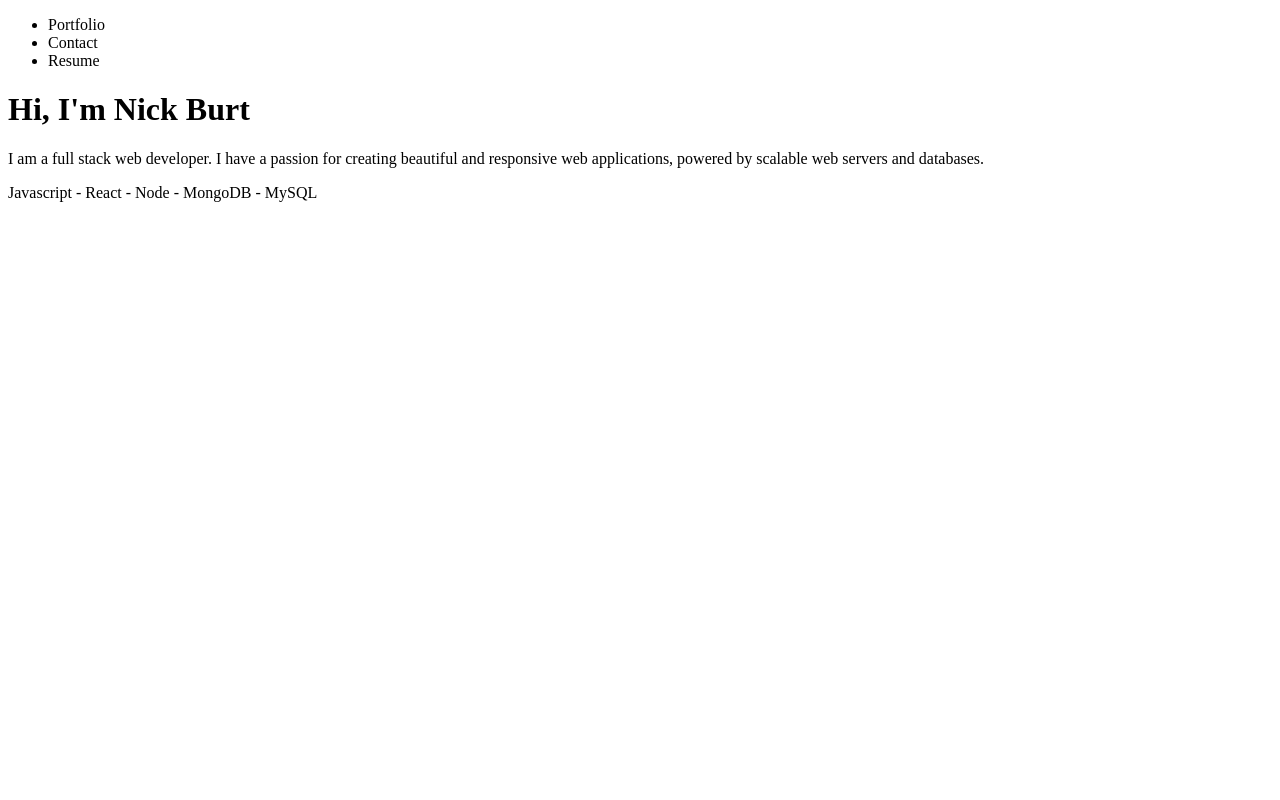
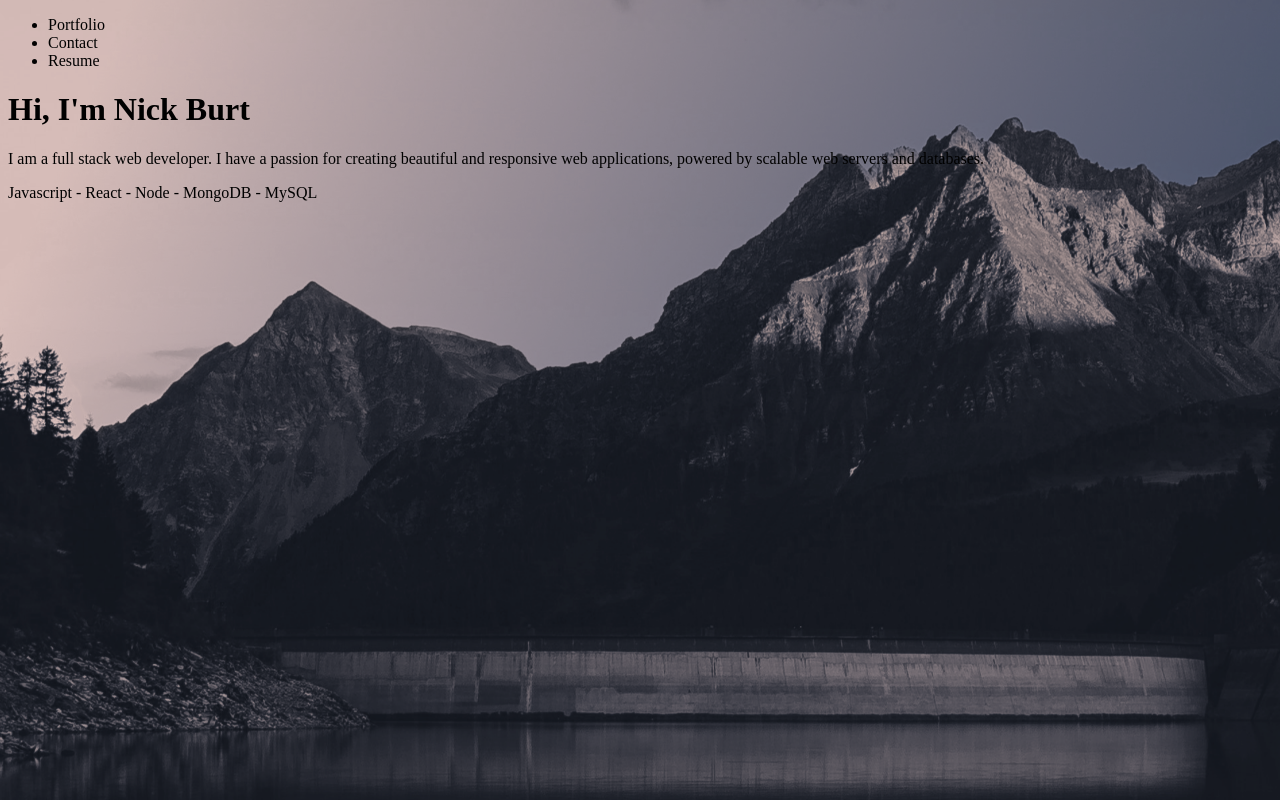
Before and after one commit to nbur4556/portfolio, a Next.js app: page / in a window 1280 px wide. Built offline with nearby package versions, Linux system fonts and the light colour scheme.

Commit message:
style: apply background image

```diff
--- a/package.json
+++ b/package.json
@@ -11,7 +11,8 @@
   "dependencies": {
     "next": "12.1.0",
     "react": "17.0.2",
-    "react-dom": "17.0.2"
+    "react-dom": "17.0.2",
+    "sass": "^1.49.9"
   },
   "devDependencies": {
     "eslint": "8.11.0",
--- a/pages/index.js
+++ b/pages/index.js
@@ -1,4 +1,6 @@
-import Head from 'next/head'
+import Head from 'next/head';
+import Image from 'next/image';
+import styles from '../styles/Home.module.scss';
 
 export default function Home() {
   return (
@@ -9,7 +11,9 @@ export default function Home() {
         <link rel="icon" href="/favicon.ico" />
       </Head>
 
-      <main>
+      <main className={styles.page}>
+        <Image className={styles.bgImage} src="/mountain_bg.png" alt="Background mountain image." layout="fill" />
+
         <nav>
           <ul>
             <li>Portfolio</li>
@@ -26,5 +30,5 @@ export default function Home() {
         <p>Javascript - React - Node - MongoDB - MySQL</p>
       </main>
     </div>
-  )
+  );
 }
--- /dev/null
+++ b/styles/Home.module.scss
@@ -0,0 +1,3 @@
+.bgImage {
+    z-index: -1;
+}
```
Also changed, not shown: 1 other file (tests, documents, lock files or other folders).
